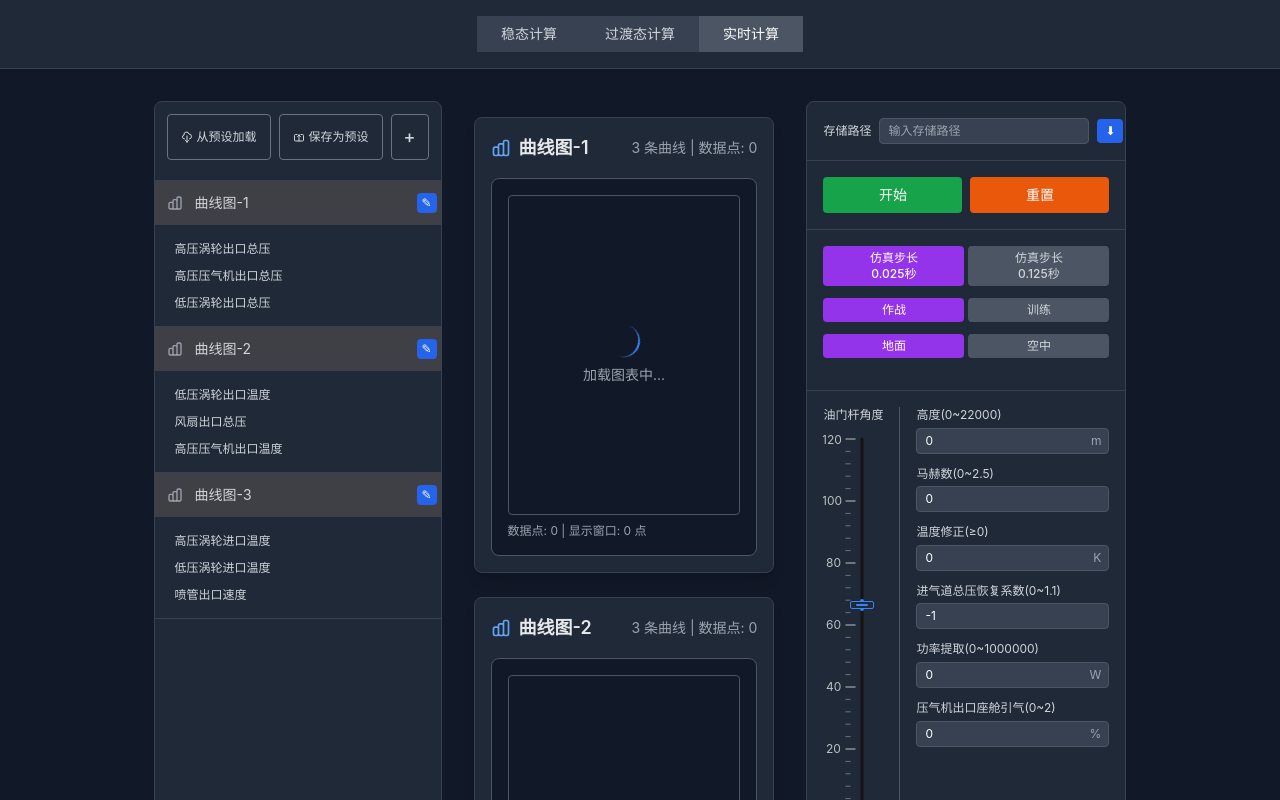
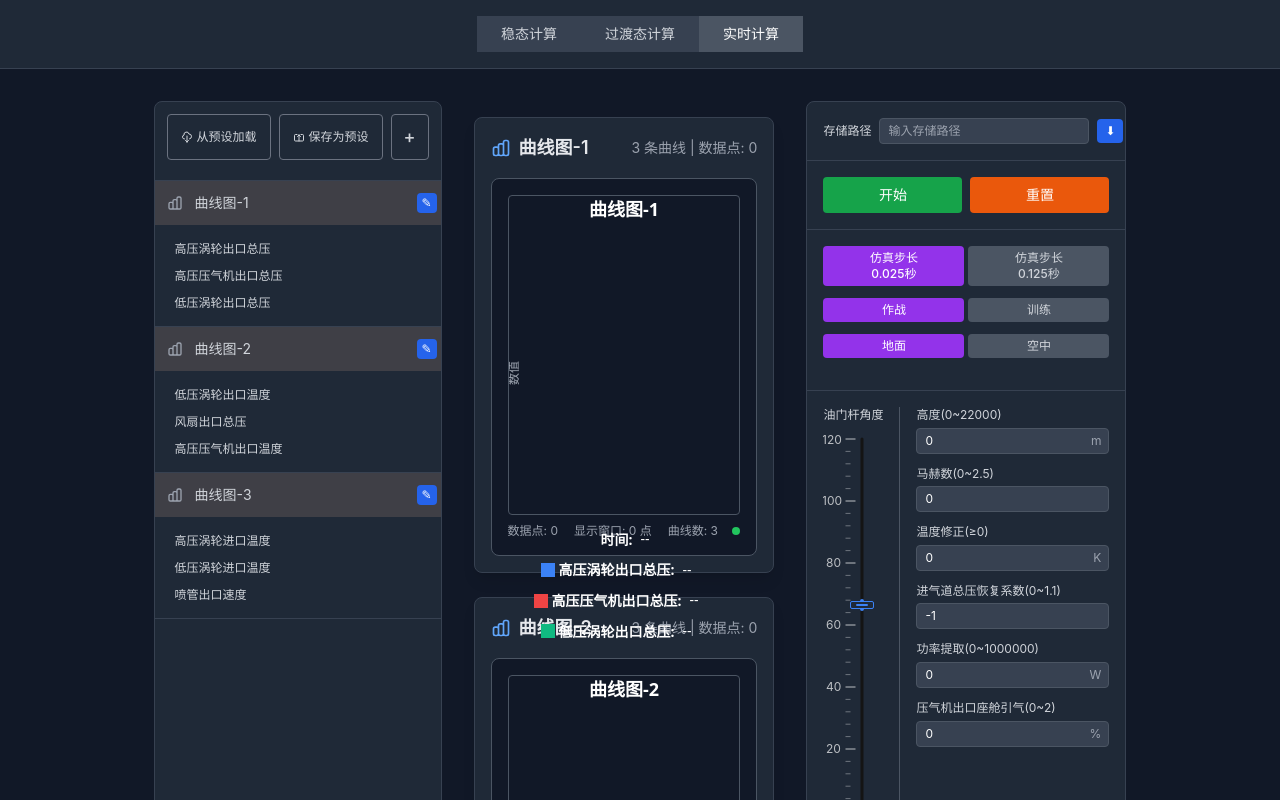
Before and after one commit to sushushimoonif/urgent-project-svelte, a Svelte app: page / in a window 1280 px wide. Both pictures are taken after a click on the button "实时计算". Shown: the top 800 px of the page. Built offline with nearby package versions, Linux system fonts and the light colour scheme.

Commit message:
修复uPlot库加载问题

```diff
--- a/src/components/UPlotChart.svelte
+++ b/src/components/UPlotChart.svelte
@@ -17,6 +17,8 @@
   let chartContainer: HTMLDivElement;
   let uplot: any = null;
   let uPlot: any = null;
+  let isLoading = $state(true);
+  let loadError = $state(false);
 
   // 颜色配置
   const colors = [
@@ -33,25 +35,72 @@
     if (typeof window === 'undefined') return;
 
     try {
-      // 动态导入uPlot
-      const uPlotModule = await import('/lib/uPlot.iife.js');
-      uPlot = (window as any).uPlot;
+      isLoading = true;
+      loadError = false;
 
-      if (!uPlot) {
-        console.error('uPlot未能正确加载');
+      // 检查uPlot是否已经加载
+      if ((window as any).uPlot) {
+        uPlot = (window as any).uPlot;
+        console.log('uPlot库已存在');
+        initChart();
         return;
       }
 
-      console.log('uPlot库加载成功');
-      initChart();
+      // 动态创建script标签加载uPlot
+      const script = document.createElement('script');
+      script.src = '/lib/uPlot.iife.js';
+      script.onload = () => {
+        uPlot = (window as any).uPlot;
+        if (uPlot) {
+          console.log('uPlot库加载成功');
+          initChart();
+        } else {
+          console.error('uPlot库加载后未找到uPlot对象');
+          loadError = true;
+        }
+        isLoading = false;
+      };
+      script.onerror = () => {
+        console.error('uPlot库加载失败');
+        loadError = true;
+        isLoading = false;
+      };
+
+      // 检查script是否已经存在
+      const existingScript = document.querySelector('script[src="/lib/uPlot.iife.js"]');
+      if (!existingScript) {
+        document.head.appendChild(script);
+      } else {
+        // 如果script已存在，等待加载完成
+        if ((window as any).uPlot) {
+          uPlot = (window as any).uPlot;
+          initChart();
+          isLoading = false;
+        } else {
+          existingScript.addEventListener('load', () => {
+            uPlot = (window as any).uPlot;
+            if (uPlot) {
+              initChart();
+            } else {
+              loadError = true;
+            }
+            isLoading = false;
+          });
+        }
+      }
     } catch (error) {
       console.error('uPlot库加载失败:', error);
+      loadError = true;
+      isLoading = false;
     }
   }
 
   // 初始化图表
   function initChart() {
-    if (!uPlot || !chartContainer) return;
+    if (!uPlot || !chartContainer) {
+      console.log('uPlot或容器未准备好');
+      return;
+    }
 
     // 清理现有图表
     if (uplot) {
@@ -188,10 +237,14 @@
 
     try {
       // 创建uPlot实例
-      uplot = new uPlot(opts, transformDataForUPlot(data), chartContainer);
-      console.log(`图表 ${chartName} 初始化成功`);
+      const transformedData = transformDataForUPlot(data);
+      uplot = new uPlot(opts, transformedData, chartContainer);
+      console.log(`图表 ${chartName} 初始化成功，数据点数: ${data.length}`);
+      isLoading = false;
     } catch (error) {
       console.error(`图表 ${chartName} 初始化失败:`, error);
+      loadError = true;
+      isLoading = false;
     }
   }
 
@@ -230,6 +283,8 @@
           max: latestTime
         });
       }
+
+      console.log(`图表 ${chartName} 数据更新成功，当前数据点: ${data.length}`);
     } catch (error) {
       console.error(`图表 ${chartName} 数据更新失败:`, error);
     }
@@ -246,6 +301,7 @@
   $effect(() => {
     if (curves && uplot) {
       // 如果曲线配置发生变化，重新初始化图表
+      console.log(`图表 ${chartName} 曲线配置变化，重新初始化`);
       initChart();
     }
   });
@@ -261,6 +317,7 @@
   }
 
   onMount(() => {
+    console.log(`开始加载图表 ${chartName}`);
     loadUPlot();
 
     // 监听窗口大小变化
@@ -286,15 +343,37 @@
   <!-- 图表容器 -->
   <div
     bind:this={chartContainer}
-    class="w-full h-80 bg-gray-900 rounded border border-gray-600"
+    class="w-full h-80 bg-gray-900 rounded border border-gray-600 relative"
     style="min-height: 300px;"
   >
-    {#if !uplot}
+    {#if isLoading}
       <!-- 加载状态 -->
-      <div class="flex items-center justify-center h-full text-gray-400">
+      <div class="absolute inset-0 flex items-center justify-center text-gray-400 bg-gray-900 rounded">
         <div class="text-center">
           <div class="animate-spin rounded-full h-8 w-8 border-b-2 border-blue-500 mx-auto mb-2"></div>
           <p class="text-sm">加载图表中...</p>
+        </div>
+      </div>
+    {:else if loadError}
+      <!-- 错误状态 -->
+      <div class="absolute inset-0 flex items-center justify-center text-gray-400 bg-gray-900 rounded">
+        <div class="text-center">
+          <div class="text-red-500 text-2xl mb-2">⚠️</div>
+          <p class="text-sm">图表加载失败</p>
+          <button
+            class="mt-2 px-3 py-1 bg-blue-600 hover:bg-blue-700 text-white text-xs rounded"
+            onclick={() => loadUPlot()}
+          >
+            重试
+          </button>
+        </div>
+      </div>
+    {:else if !uplot}
+      <!-- 等待初始化 -->
+      <div class="absolute inset-0 flex items-center justify-center text-gray-400 bg-gray-900 rounded">
+        <div class="text-center">
+          <div class="text-gray-500 text-2xl mb-2">📊</div>
+          <p class="text-sm">准备图表中...</p>
         </div>
       </div>
     {/if}
@@ -302,12 +381,21 @@
 
   <!-- 图表信息 -->
   <div class="mt-2 flex justify-between items-center text-xs text-gray-400">
-    <div>
-      数据点: {data.length} | 显示窗口: {Math.min(data.length, 100)} 点
+    <div class="flex items-center gap-4">
+      <span>数据点: {data.length}</span>
+      <span>显示窗口: {Math.min(data.length, 100)} 点</span>
+      <span>曲线数: {curves.length}</span>
     </div>
-    <div>
+    <div class="flex items-center gap-2">
       {#if data.length > 0}
-        最新时间: {data[data.length - 1]?.[0]?.toFixed(3)}s
+        <span>最新时间: {data[data.length - 1]?.[0]?.toFixed(3)}s</span>
+      {/if}
+      {#if uplot}
+        <div class="w-2 h-2 bg-green-500 rounded-full" title="图表已就绪"></div>
+      {:else if isLoading}
+        <div class="w-2 h-2 bg-yellow-500 rounded-full animate-pulse" title="加载中"></div>
+      {:else if loadError}
+        <div class="w-2 h-2 bg-red-500 rounded-full" title="加载失败"></div>
       {/if}
     </div>
   </div>
```
